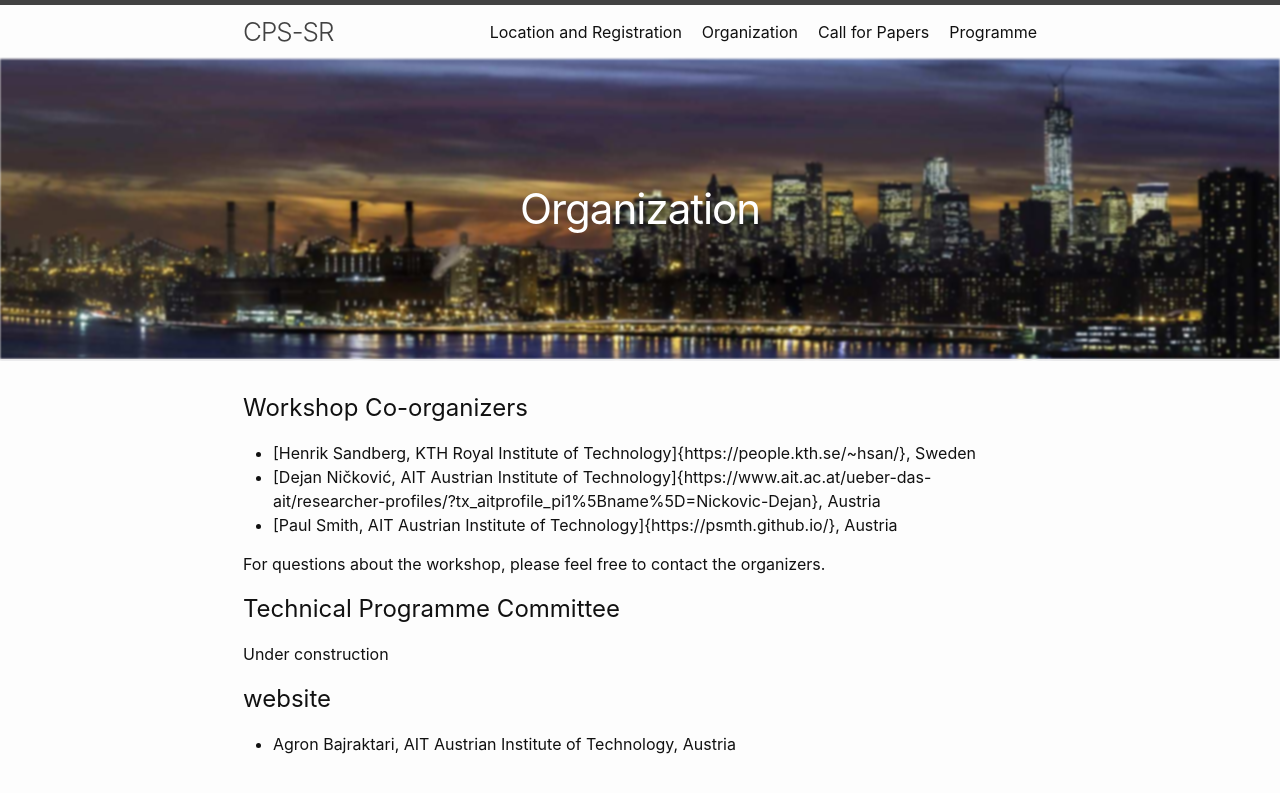
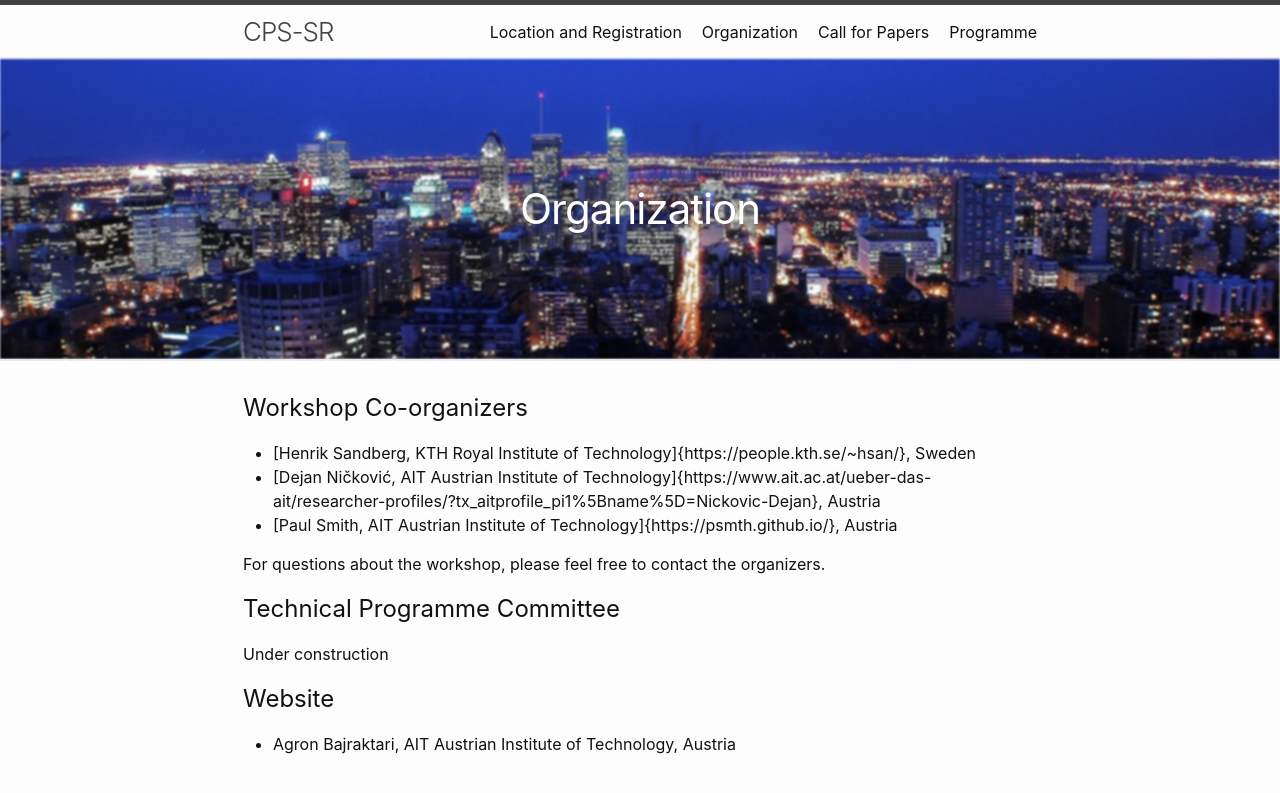
Before and after one commit to ait-csr/cps-sr, a Jekyll site: the page built from organization.md, in a window 1280 px wide. Shown: the top 793 px of the page. Built offline with Jekyll 4.4.1, drawn with Linux system fonts in a browser that asks for light colours.

```diff
--- a/organization.md
+++ b/organization.md
@@ -19,5 +19,5 @@ For questions about the workshop, please feel free to contact the organizers.
 
 Under construction
 
-# website
+# Website
 * Agron Bajraktari, AIT Austrian Institute of Technology, Austria
```
Also changed, not shown: assets/montreal.jpg.
